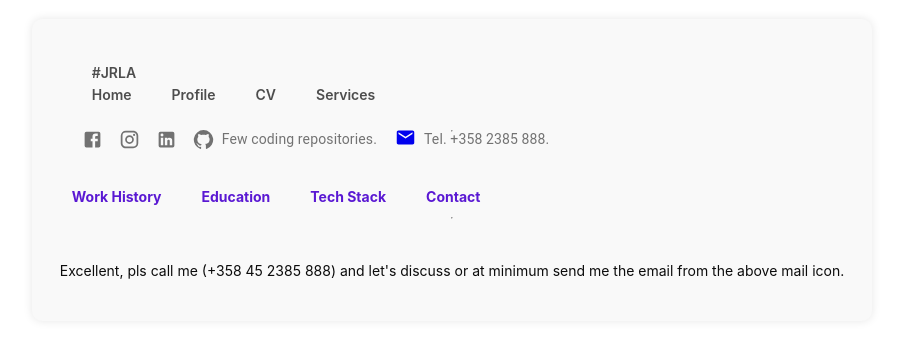
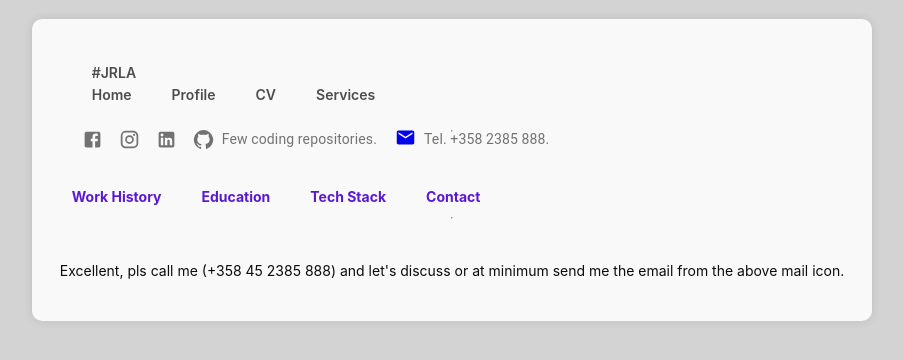
Before and after one commit to JouniR68/CV, a React (Vite) app: page /cv/Contact in a window 1280 px wide. Shown: the top 360 px of the page, without its empty margins (174-1077 px from the left). Built offline with nearby package versions, Linux system fonts and the light colour scheme; no server answers.

Commit message:
Reload fix

```diff
--- a/src/App.jsx
+++ b/src/App.jsx
@@ -21,12 +21,6 @@ import Tech from "./components/Tech";
 import CV from "./components/Output"
 import { BrowserRouter, Routes, Route } from "react-router-dom";
 import Contact from "./components/Contact";
-//import { ThemeProvider } from "@mui/material/styles";
-//import CssBaseline from "@mui/material/CssBaseline";
-//import Switch from '@mui/material/Switch';
-//import Typography from '@mui/material/Typography';
-//import Stack from '@mui/material/Stack';
-//import { darkTheme, lightTheme } from "./components/Themes";
 import ThankYouPage from "./components/ThankYou";
 import ContractForm from "./components/AddContract";
 
--- a/src/components/Home.jsx
+++ b/src/components/Home.jsx
@@ -10,6 +10,7 @@ export default function Home() {
   const welcomeText = "Welcome to my pages, check out my services and resumes."
   const mobileText = "Welcome to my page, feel free to browse through and post me the message."
 
+let reloadCount = 0
 
   const handleText = () => {
     const mediaQuery = console.log(window.matchMedia())
@@ -21,11 +22,12 @@ export default function Home() {
   }
 
   const handleReload = () => {
+    reloadCount++
     const lastReload = sessionStorage.getItem('lastReload')
     const currentTime = new Date().getTime()
 
     if (lastReload && currentTime - lastReload < 300000) {
-      alert("You can reload a page every 5 minutes")
+      //alert("You can reload a page every 5 minutes")
       return
     }
 
@@ -41,7 +43,7 @@ export default function Home() {
     setProceed(true)
     sessionStorage.setItem('allowSessionStorageForLocation', true)
     setLocationReading(true)
-    handleReload()
+    reloadCount === 0 ? handleReload() : reloadCount = 0
   }
 
   const handleCancel = () => {
--- a/src/index.css
+++ b/src/index.css
@@ -12,7 +12,7 @@
     padding: 0;
     font-size: 14px;
     color: #ffffff;
-    background-color: #FFFFFF;
+    background-color: lightgray;
     font-family: "Inter", sans-serif;
     -ms-overflow-style: none;
     scrollbar-width: none;
```
